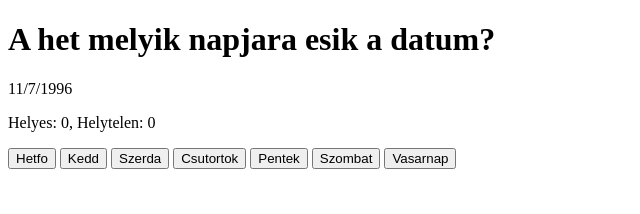
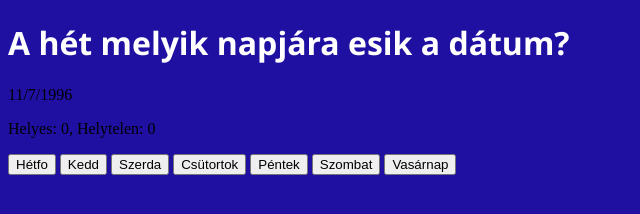
Before and after one commit to leondev-code/fura-algo-kviz, a plain HTML site: page index.html in a window 1280 px wide. Shown: the whole page, without its empty margins (0-640 px from the left). Drawn offline with Linux system fonts and the light colour scheme.

Commit message:
syntax és ékezetek patch

```diff
--- a/index.html
+++ b/index.html
@@ -8,17 +8,17 @@
     </head>
     <body>
         <div class="container">
-            <h1>A het melyik napjara esik a datum?</h1>
+            <h1>A hét melyik napjára esik a dátum?</h1>
             <p id="date">1000. 08. 20.</p>
             <p>Helyes: <span id="correct">0</span>, Helytelen: <span id="incorrect">0</span></p>
             <div>
-                <button onclick="checkAnswer(1)">Hetfo</button>
+                <button onclick="checkAnswer(1)">Hétfo</button>
                 <button onclick="checkAnswer(2)">Kedd</button>
                 <button onclick="checkAnswer(3)">Szerda</button>
-                <button onclick="checkAnswer(4)">Csutortok</button>
-                <button onclick="checkAnswer(5)">Pentek</button>
+                <button onclick="checkAnswer(4)">Csütortok</button>
+                <button onclick="checkAnswer(5)">Péntek</button>
                 <button onclick="checkAnswer(6)">Szombat</button>
-                <button onclick="checkAnswer(0)">Vasarnap</button>
+                <button onclick="checkAnswer(0)">Vasárnap</button>
             </div>
         </div>
 
--- a/styles.css
+++ b/styles.css
@@ -0,0 +1,7 @@
+body {
+    background-color: rgb(31, 16, 161);
+}
+h1 {
+    color:white;
+    font-family:'Segoe UI', Tahoma, Geneva, Verdana, sans-serif;
+}
```
